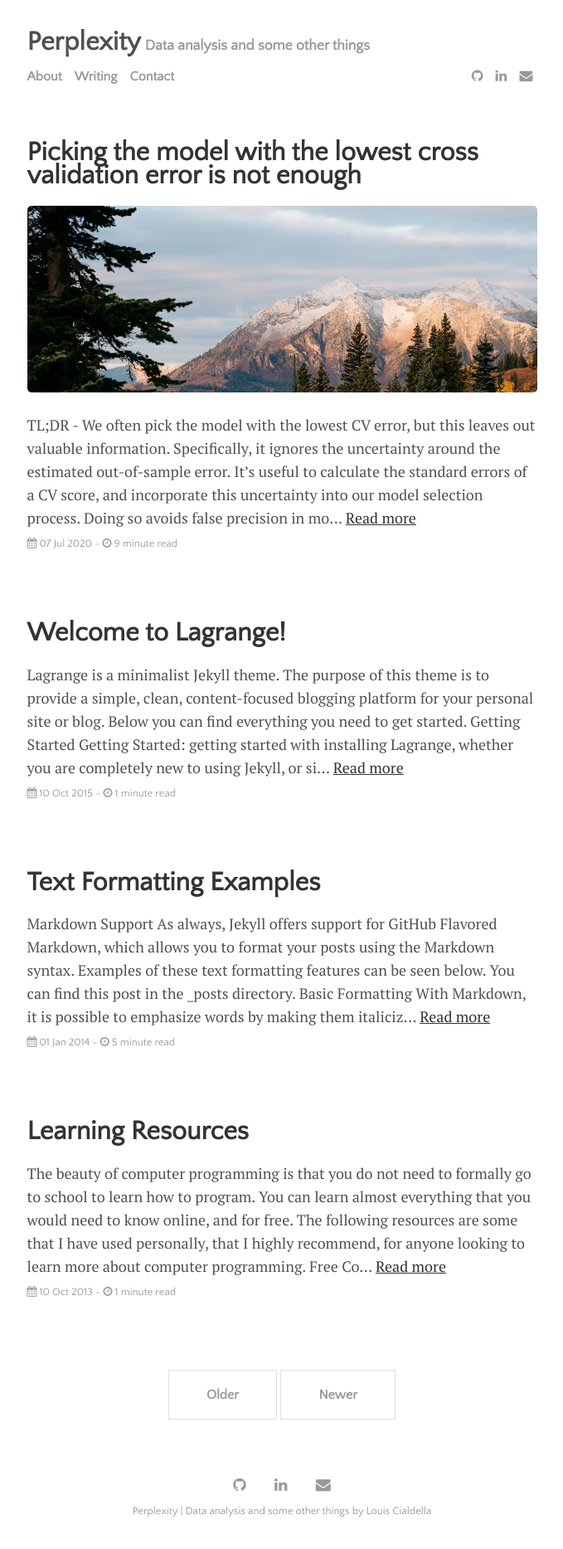
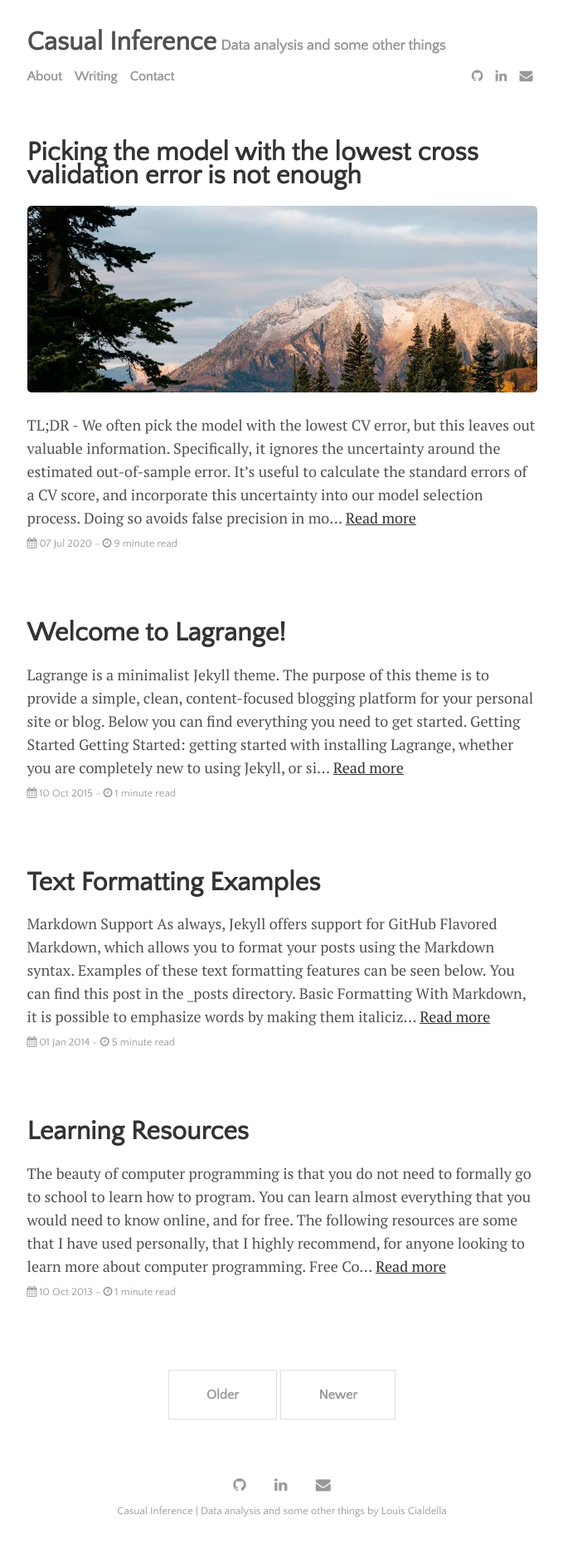
Before and after one commit to lmc2179/lmc2179.github.io, a Jekyll site: the page built from index.html, in a window 1280 px wide. Shown: the whole page at 83% size, without its empty margins (300-979 px from the left). Built offline with Jekyll 4.4.1, drawn with Linux system fonts in a browser that asks for light colours; the list of posts is cut into pages by our own code.

Commit message:
Update _config.yml

```diff
--- a/_config.yml
+++ b/_config.yml
@@ -20,7 +20,7 @@ permalink:           none
 plugins:             [jekyll-paginate, jekyll-sitemap, jekyll-feed, jekyll-seo-tag]
 
 # Customise atom feed settings (this is where Jekyll-Feed gets configuration information)
-title:		           'Perplexity'
+title:		           'Casual Inference'
 description:	       'Data analysis and some other things'
 author:              'Louis Cialdella'
 
```
